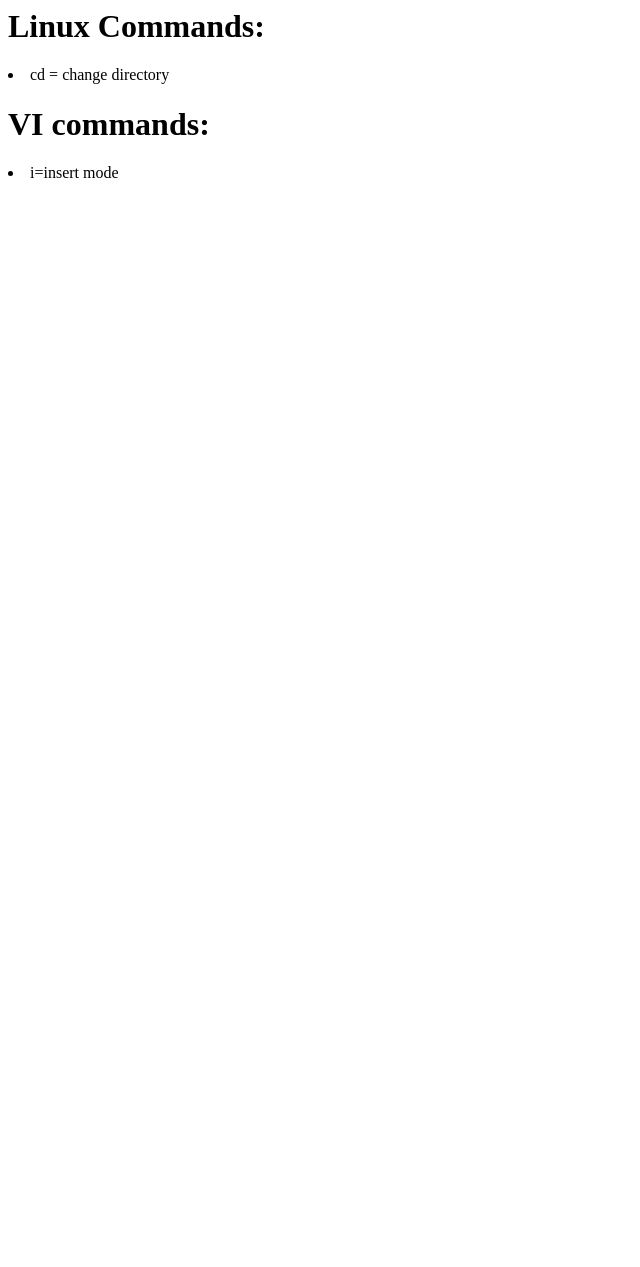
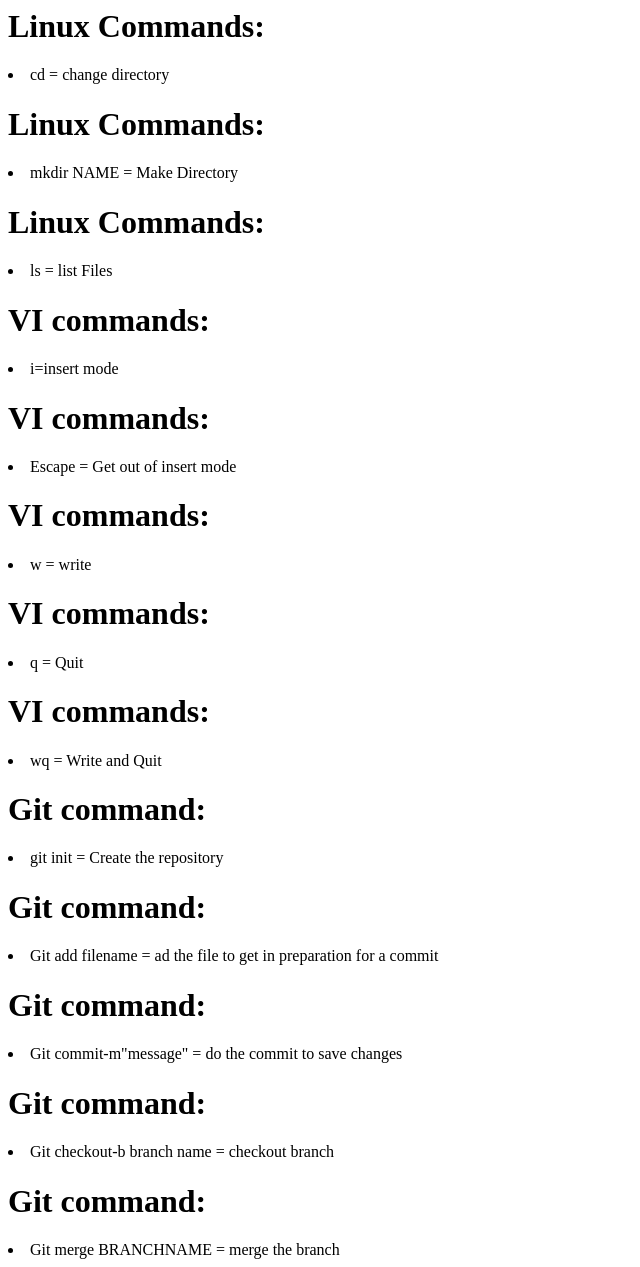
Before and after one commit to tarunvinay007/is601firstwebsitetarun, a plain HTML site: page index.html in a window 1280 px wide. Shown: the whole page, without its empty margins (0-640 px from the left). Before the commit the page ends 800 px from the top, so only its background shows below. Drawn offline with Linux system fonts and the light colour scheme.

Commit message:
created index file

```diff
--- a/index.html
+++ b/index.html
@@ -7,10 +7,67 @@
 			<u1>
 			<li>cd = change directory </li>
 			</u1>
-		      <h1>VI commands:</h1>
+ 		     <h1>Linux Commands:</h1>
+                        <u1>
+                        <li>mkdir NAME = Make Directory </li>
+                        <u1>
+		     <h1>Linux Commands:</h1>
+                        <u1>
+                        <li>ls = list Files </li>
+                        </u1>
+                      <h1>VI commands:</h1>
 			<u1>
 			<li>i=insert mode</li>
 			</u1>
+		      <h1>VI commands:</h1>
+                        <u1>
+                        <li>Escape = Get out of insert mode </li>
+                        </u1>
+                      <h1>VI commands:</h1>
+                        <u1>
+                        <li>w = write </li>
+                        </u1>
+                     <h1>VI commands:</h1>
+                        <u1>
+                        <li>q = Quit </li>
+                        </u1>
+		     <h1>VI commands:</h1>
+                        <u1>
+                        <li>wq = Write and Quit </li>
+                        </u1>
+		     <h1>Git command:</h1>
+                        <u1>
+                        <li>git init = Create the repository</li>
+                        </u1>
+		    <h1>Git command:</h1>
+                        <u1>
+                        <li>Git add filename = ad the file to get in preparation for a commit</li>
+                        </u1>
+                    <h1>Git command:</h1>
+                        <u1>
+                        <li>Git commit-m"message" = do the commit to save changes</li>
+                        </u1>
+		    <h1>Git command:</h1>
+                        <u1>
+                        <li>Git checkout-b branch name = checkout branch</li>
+                        </u1>
+                    <h1>Git command:</h1>
+                        <u1>
+                        <li>Git merge BRANCHNAME = merge the branch</li>
+                        </u1>
+
+
+
+
+
+
+
+
+
+
+
+
+
 
               </body>
 </html>
```
